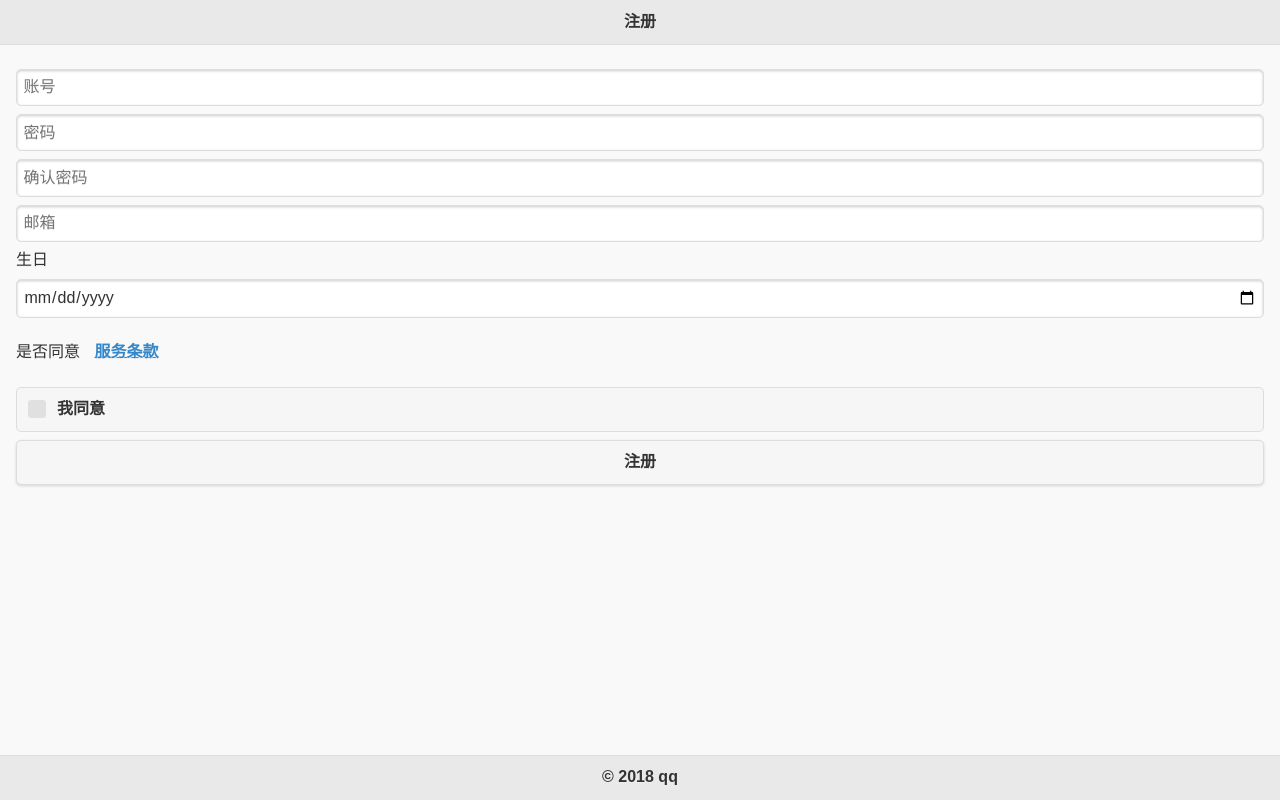
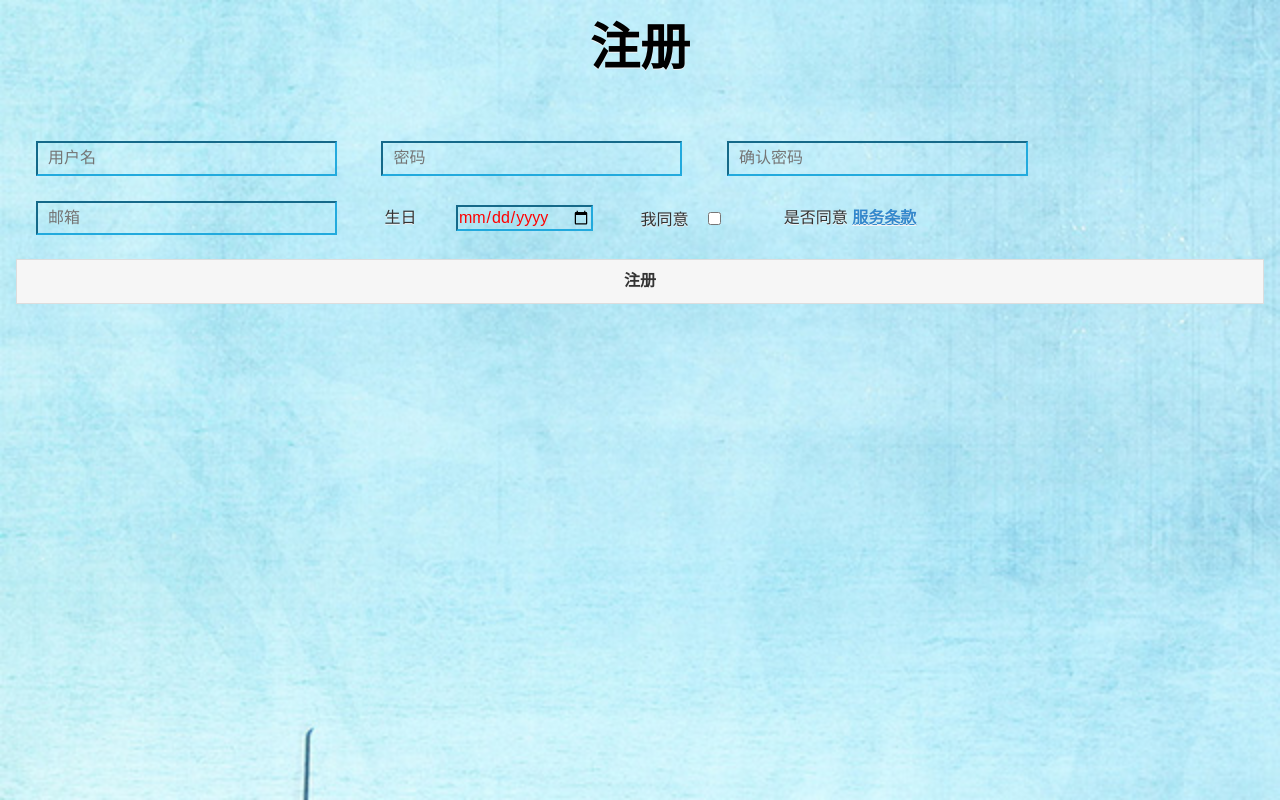
Before and after one commit to chenguocaiyx/webapp, a plain HTML site: page html/register.html in a window 1280 px wide. Drawn offline with Linux system fonts and the light colour scheme.

Commit message:
2018/5/29 改进部分内容

```diff
--- a/css/main.css
+++ b/css/main.css
@@ -108,13 +108,17 @@ ul li a img:first-child{
 
 }
 #myPanel .bom_list{
-    height: 425px;
+    height: 400px;
     margin:  -50px -20px 0 -18px;
     /*border-style: solid;*/
 
 }
+.bom_list .a{
+    position: absolute;
+    bottom: 85px;
+}
 
-/*注册页面*/
+/*登录页面*/
 #page{
     animation:myfirst 10s infinite; /*animation 时间 播放次数*/
     animation-direction:alternate; /*是否循环交替反向播放动画*/
@@ -160,6 +164,25 @@ ul li a img:first-child{
 }
 form input{
     color: red;
+}
+
+.form1 input{
+    padding: 6px 145px 6px 10px;
+    margin: 10px 0 0 0;
+    background: none;
+    border-top-style: none;
+    border-left-style: none;
+    border-right-style: none;
+    border-bottom-style: solid;
+    border-color: white;
+    border-width: 1px;
+}
+.form1 label {
+    margin-top: 10px;
+    color: black;
+}
+.bottom a{
+    color: black;
 }
 
 /*动态页面*/
@@ -220,3 +243,40 @@ form input{
 .list{
     margin-left: 5px;
 }
+
+/*注册页面*/
+.register{
+    background-image: url("../images/224fj.jpg");
+    background-size:cover;
+
+
+}
+.form input{
+    align-items: center;
+    background: none;
+    padding: 5px 80px 5px 10px;
+    margin: 10px 20px 10px 20px;
+   border-color: #22aadd;
+    /*background-color: #7A8B8B;*/
+    /*opacity: 0.8;*/
+
+}
+.form input:nth-of-type(5){
+   padding: 0;
+}
+.form p{
+    padding: 0px 5px 0 5px;
+    margin-left: 18px;
+}
+.form a{
+}
+.form{
+    margin-top: 50px;
+}
+.reg{
+    color: black;
+    text-align: center;
+    font-family: Serif;
+    font-size: 50px;
+    margin-top: 0;
+}
--- a/html/register.html
+++ b/html/register.html
@@ -13,33 +13,34 @@
     <title>注册</title>
 </head>
 <body>
-<div data-role="page">
+<div data-role="page" class="register">
 
-    <div data-role="header" data-position="fixed">
-        <h1>注册</h1>
-    </div>
+    <!--<div data-role="header" data-position="fixed">-->
+        <!--<h1>注册</h1>-->
+    <!--</div>-->
 
     <div data-role="content">
-        <form action="#" method="post">
-            <input type="text" name="userName" id="userName" placeholder="账号" >
-            <input type="password" name="passWd" id="passWd" placeholder="密码">
-            <input type="password" name="rePwd" id="rePwd" placeholder="确认密码">
-            <input type="email" name="email" id="email" placeholder="邮箱">
-            <label>生日</label>
-            <input type="date" name="date" id="date">
-            <p class="ui-btn-inline">是否同意</p>
-            <a href="#">服务条款</a>
-            <input type="checkbox" name="checkbox" id="checkbox">
-            <label for="checkbox">我同意</label>
-            <a data-role="button" href="login.html">注册</a>
+
+        <link rel="stylesheet" href="../css/main.css">
+            <h1 class="reg">注册</h1>
+        <form action="#" method="post" class="form">
+            <input type="text" name="userName"  placeholder="用户名" data-role="none">
+            <input type="password" name="passWd"  placeholder="密码" data-role="none">
+            <input type="password" name="rePwd" id="rePwd" placeholder="确认密码" data-role="none">
+            <input type="email" name="email" id="email" placeholder="邮箱" data-role="none">
+            <p class="ui-btn-inline">生日 </p>
+            <input type="date" name="date" id="date" data-role="none">
+            <p class="ui-btn-inline">我同意<input type="checkbox" name="checkbox" id="checkbox" data-role="none"></p>
+            <p class="ui-btn-inline">是否同意 <a href="#">服务条款</a></p>
+            <a  href="login.html" class="ui-btn">注册</a>
 
         </form>
         <!--501陈国才-->
     </div>
 
-    <div data-role="footer" data-position="fixed">
-        <h1>© 2018 qq</h1>
-    </div>
+    <!--<div data-role="footer" data-position="fixed">-->
+        <!--<h1>© 2018 gcchen</h1>-->
+    <!--</div>-->
 
 </div>
 
--- a/script/main.js
+++ b/script/main.js
@@ -24,4 +24,5 @@ $(function () {
         $("iframe").attr("src","activities.html")
             .css("height", $(window).height()).show();
     });
+
 });
```
Also changed, not shown: html/login.html (+7 -6 lines), html/main.html (+1 -5 lines), images/224fj.jpg (added), images/31kt.jpg (added), images/33kt.jpg (added).
